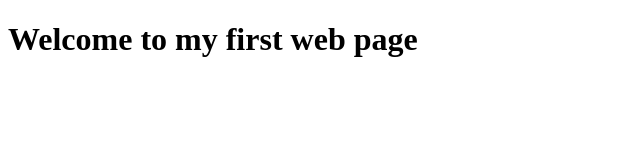
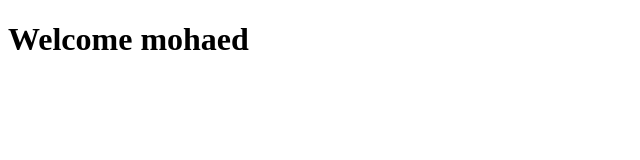
Before and after one commit to Mohamed-kamal71/mac_project1, a plain HTML site: page index.html in a window 1280 px wide. Shown: the whole page, without its empty margins (0-640 px from the left). Drawn offline with Linux system fonts and the light colour scheme.

Commit message:
change header in index.html

```diff
--- a/index.html
+++ b/index.html
@@ -2,7 +2,8 @@
 <html>
 <body>
 
-<h1> Welcome to my first web page </h1>
+<h1> Welcome mohaed
+</h1>
 
 </body>
 </html>
```
